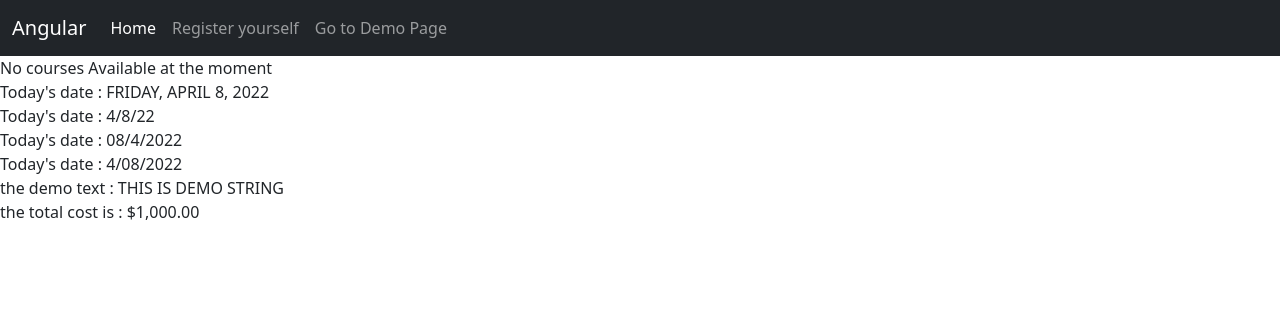
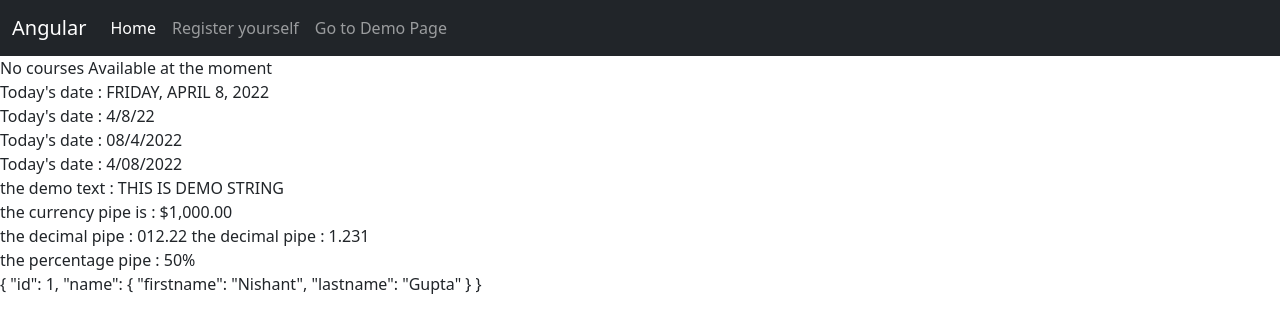
Before and after one commit to IIHT-Spring/Angular_ctc, an Angular app: page /demo in a window 1280 px wide. Shown: the top 332 px of the page. Built offline with nearby package versions, Linux system fonts and the light colour scheme.

Commit message:
exploring more angular pipes

```diff
--- a/src/app/directivedemo/directivedemo.component.html
+++ b/src/app/directivedemo/directivedemo.component.html
@@ -23,8 +23,14 @@
 <div>
   the demo text : {{demotext | uppercase}}
   <br/>
-  the total cost is : {{price | currency}}
-
+  the currency pipe is : {{price | currency}}
+  <br/>
+  the decimal pipe : {{num1 | number:'3.1-2'}}
+  the decimal pipe : {{num2 | number}}
+  <br/>
+  the percentage pipe : {{score | percent}}
+  <br/>
+  <p>{{object | json}}</p>
 </div>
 
 
--- a/src/app/directivedemo/directivedemo.component.ts
+++ b/src/app/directivedemo/directivedemo.component.ts
@@ -10,6 +10,16 @@ export class DirectivedemoComponent implements OnInit {
   presentDate = new Date()
   demotext= "this is demo string"
   price= 1000;
+  num1 = 12.223343;
+  num2 = 1.2312;
+  score = 0.50;
+  object = {
+    id : 1, name:
+    {
+      firstname: "Nishant",
+      lastname: "Gupta"
+    }
+  }
   constructor() { }
 
   ngOnInit(): void {
```
